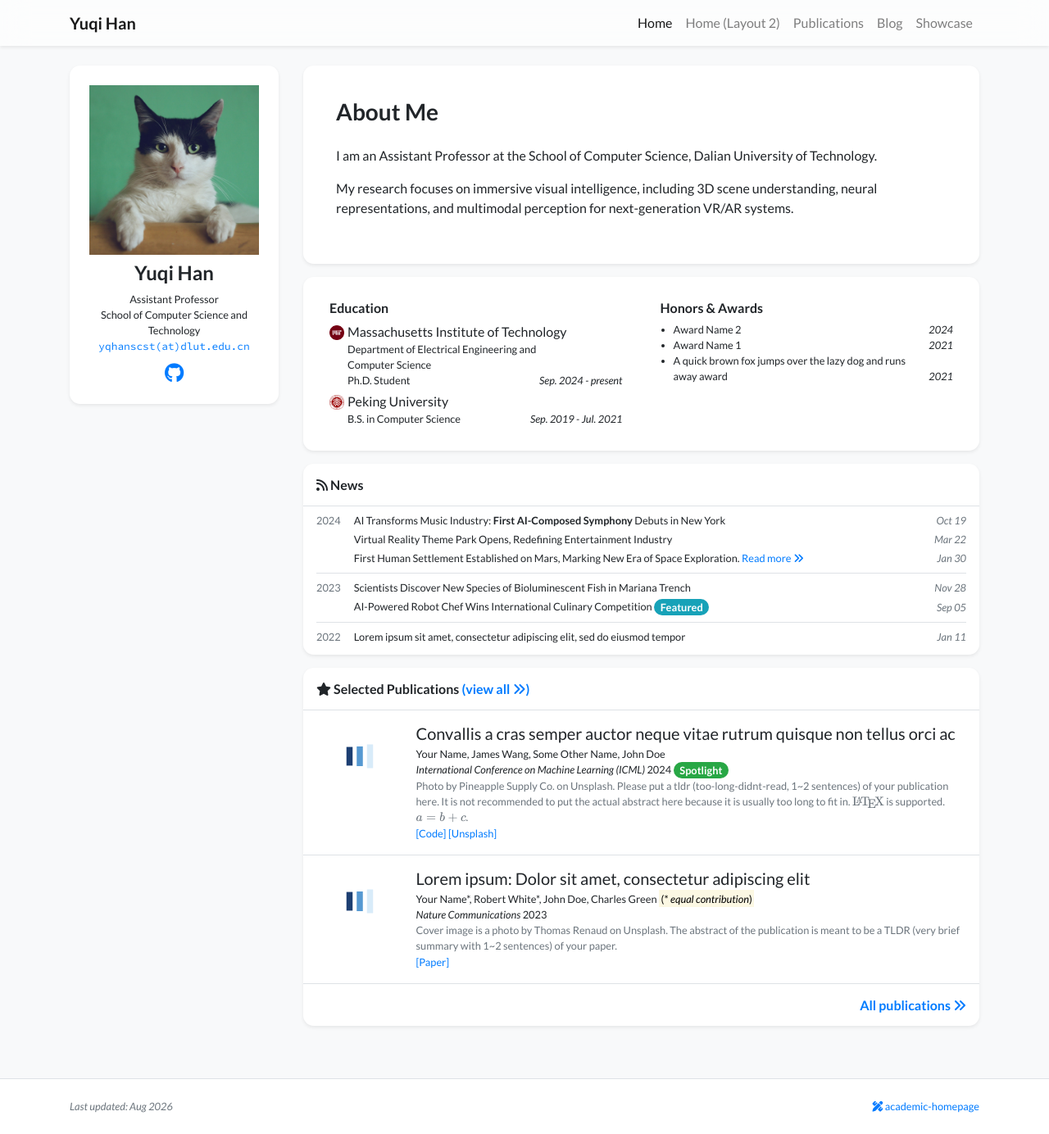
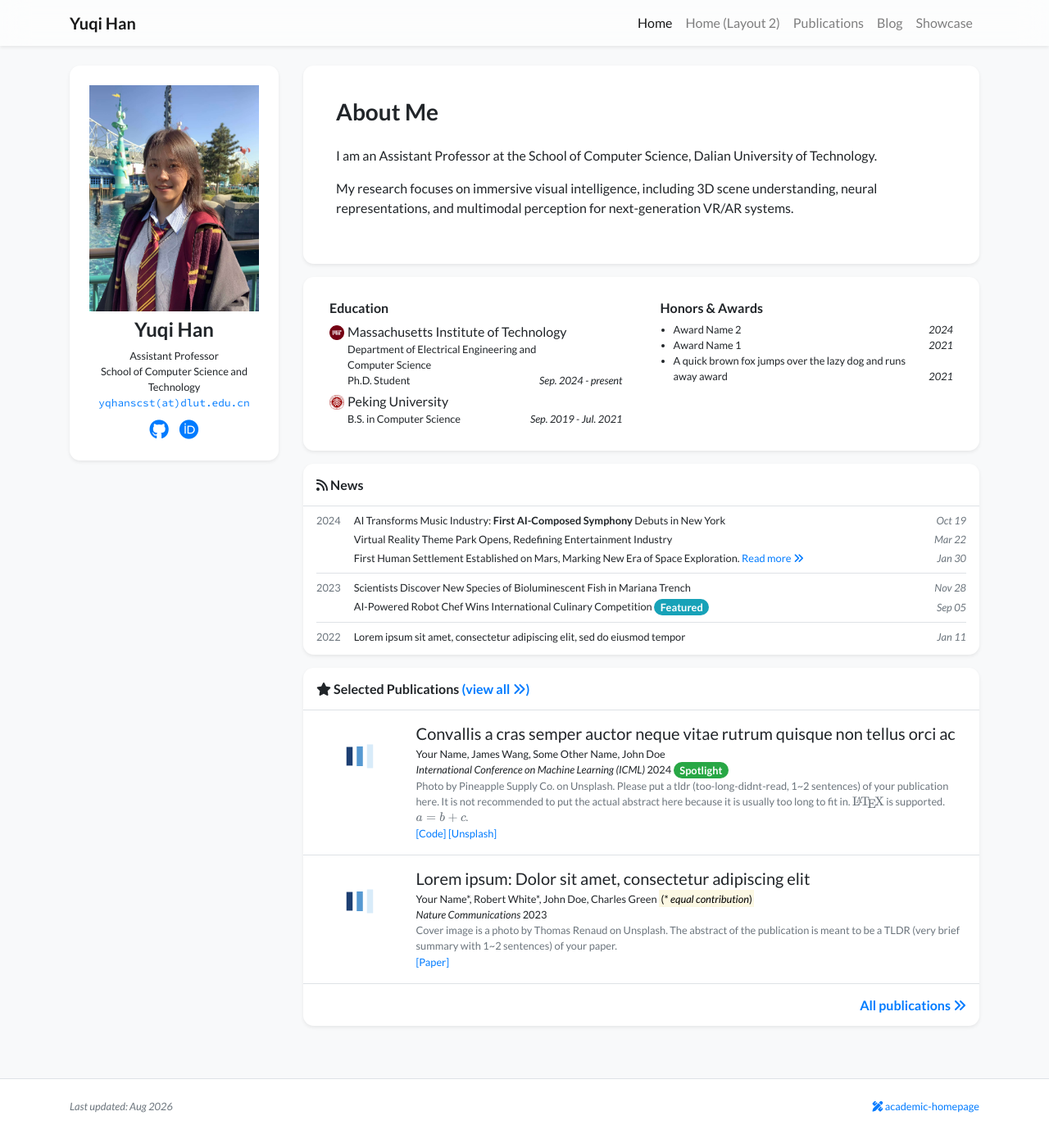
Before and after one commit to hyq0413/hyq0413.github.io, a Jekyll site: the page built from index.html, in a window 1280 px wide and 1384 px high. Shown: the whole window at 82% size. Built offline with Jekyll 4.4.1, drawn with Linux system fonts in a browser that asks for light colours; nearby versions of some CDN libraries; a style sheet for code colours, icons or effects is not loaded.

Commit message:
Update profile.yml

```diff
--- a/_data/profile.yml
+++ b/_data/profile.yml
@@ -5,7 +5,7 @@ navbar_name: "Yuqi Han"
 positions:
 - name: Assistant Professor
 - name: School of Computer Science and Technology
-  logo: /assets/images/badges/MIT_Social_circle.png  # Logo is optional
+  logo: /assets/images/badges/DUT.png  # Logo is optional
 
 
 email: "yqhanscst@dlut.edu.cn"
@@ -17,7 +17,7 @@ github: hyq0413
 # wechat_prompt: >-
 #   Please tell me your <strong>name</strong> and <strong>affiliation</strong> (current or past) when adding my wechat. Thanks!
 # linkedin: your-linked-in-id
-# orcid: 0000-0000-0000-0000
+orcid: 0000-0002-8097-1397
 
 short_bio_text_justify: false
 short_bio: >-
@@ -28,7 +28,7 @@ short_bio: >-
      My research focuses on immersive visual intelligence, including 3D scene understanding, neural representations, and multimodal perception for next-generation VR/AR systems.
   </p>
 
-portrait_url: /assets/images/photos/portrait.jpg
+portrait_url: /assets/images/badges/mypic.jpg
 portrait_caption: >-
   Photo by Manja Vitolic on Unsplash (this caption is optional, comment it out to disable).
 
```
